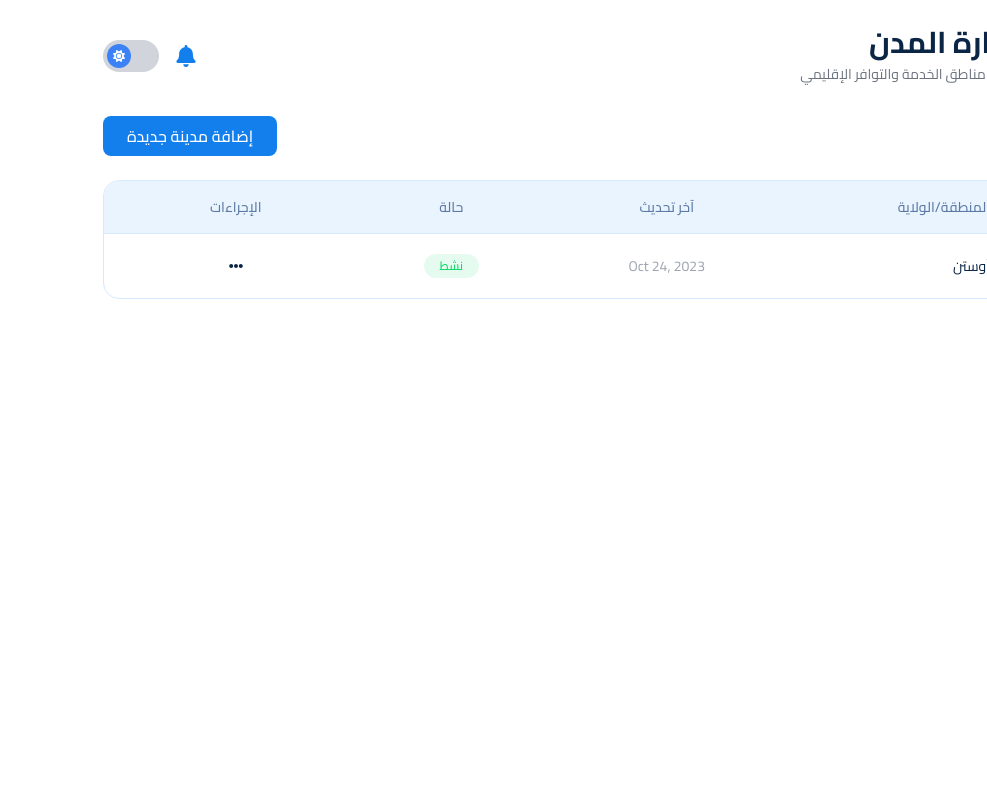
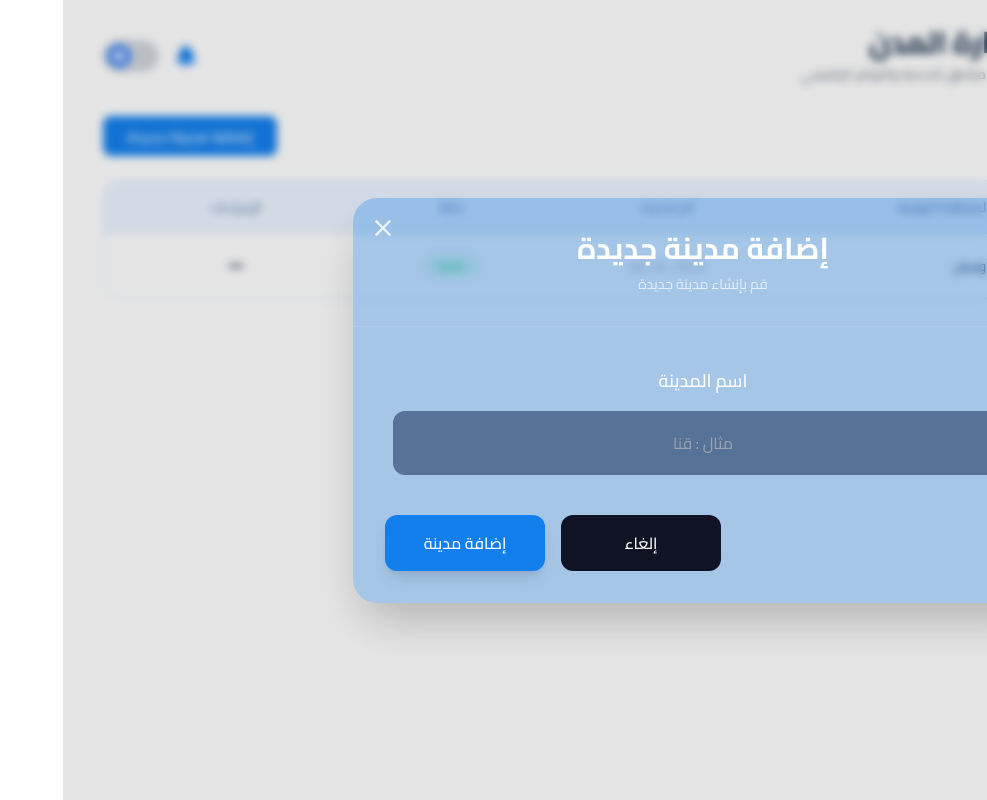
Before and after one commit to 3moor-dot/Gear_Up, a React (Vite) app: page /admin/citiesmanagement in a window 1280 px wide. Both pictures are taken after a click on the button "إضافة مدينة جديدة". Shown: the whole page, without its empty margins (293-1280 px from the left). Built offline with nearby package versions, Linux system fonts and the light colour scheme; a web font is replaced by a local one.

Commit message:
Add city modal

```diff
--- a/src/pages/Admin/AdminDashboard/AdminDashboard.tsx
+++ b/src/pages/Admin/AdminDashboard/AdminDashboard.tsx
@@ -27,9 +27,7 @@ const AdminDashboard: React.FC = () => {
             <h1 className={`text-3xl font-bold mb-1 transition-colors ${!dark ? "text-black" : "text-white"}`}>
               لوحة التحكم
             </h1>
-            {/* <p className={dark ? "text-white/60" : "text-[#6B8BB5]"}>
-              أهلاً بك مجددًا أيها المدير، إليك ملخصاً لنشاط المنصة.
-            </p> */}
+
             <p
   className="transition-colors"
   style={{
--- a/src/pages/Admin/CitiesManagement/CitiesManagement.tsx
+++ b/src/pages/Admin/CitiesManagement/CitiesManagement.tsx
@@ -1,17 +1,20 @@
 
-import React from "react";
+import React, { useState } from "react";
 import AdminSidebar from "../../../components/AdminSidebar/AdminSidebar";
 import NotificationBell from "../../../components/NotificationBell/notification_bell";
 import ThemeToggle from "../../../components/ThemeToggle/theme_toggle";
 import { useTheme } from "../../../contexts/ThemeContext";
-
 import { FaEllipsisH } from "react-icons/fa";
+import { IoMdClose } from "react-icons/io";
 
 const CitiesManagement: React.FC = () => {
   const { dark } = useTheme();
 
+
+  const [isModalOpen, setIsModalOpen] = useState(false);
+
   return (
-    <div className={`flex min-h-screen ${dark ? "bg-[#0F1323]" : "bg-white"}`}>
+    <div className={`flex min-h-screen ${dark ? "bg-[#0F1323]" : "bg-white"} relative`}>
       {/* SIDEBAR */}
       <AdminSidebar />
 
@@ -25,18 +28,10 @@ const CitiesManagement: React.FC = () => {
 
         {/* TITLE */}
         <div className="mb-8 text-right -mt-20">
-          <h1
-            className={`text-3xl font-bold ${
-              dark ? "text-white" : "text-[#0B2545]"
-            }`}
-          >
+          <h1 className={`text-3xl font-bold ${dark ? "text-white" : "text-[#0B2545]"}`}>
             إدارة المدن
           </h1>
-          <p
-            className={`mt-1 text-sm ${
-              dark ? "text-gray-400" : "text-gray-500"
-            }`}
-          >
+          <p className={`mt-1 text-sm ${dark ? "text-gray-400" : "text-gray-500"}`}>
             إدارة مناطق الخدمة والتوافر الإقليمي
           </p>
         </div>
@@ -44,15 +39,8 @@ const CitiesManagement: React.FC = () => {
         {/* ADD BUTTON */}
         <div className="mb-6 flex justify-end">
           <button
-    className="
-      bg-[#137FEC]
-      hover:bg-[#0F6AD1]
-      text-white
-      px-6 py-2
-      rounded-lg
-      font-medium
-      transition
-    "
+            onClick={() => setIsModalOpen(true)} //  open modal
+            className="bg-[#137FEC] hover:bg-[#0F6AD1] text-white px-6 py-2 rounded-lg font-medium transition"
           >
             إضافة مدينة جديدة
           </button>
@@ -60,29 +48,17 @@ const CitiesManagement: React.FC = () => {
 
         {/* TABLE CARD */}
         <div
-          className={`
-            rounded-2xl
-            overflow-hidden
-            transition-colors
-            ${
-              dark
-                ? "bg-[#0B1020] border border-[#1E2A44]"
-                : "bg-white border border-[#D6E9FF]"
-            }
-          `}
+          className={`rounded-2xl overflow-hidden transition-colors ${
+            dark ? "bg-[#0B1020] border border-[#1E2A44]" : "bg-white border border-[#D6E9FF]"
+          }`}
         >
           {/* TABLE HEADER */}
           <div
-            className={`
-              grid grid-cols-4
-              px-6 py-4
-              text-sm font-medium
-              ${
+            className={`grid grid-cols-4 px-6 py-4 text-sm font-medium ${
               dark
                 ? "text-gray-300 border-b border-[#1E2A44]"
                 : "text-[#5C7AA5] bg-[#EAF4FF] border-b border-[#D6E9FF]"
-              }
-            `}
+            }`}
           >
             <span>المنطقة/الولاية</span>
             <span className="text-center">آخر تحديث</span>
@@ -90,63 +66,100 @@ const CitiesManagement: React.FC = () => {
             <span className="text-center">الإجراءات</span>
           </div>
 
-          {/* ROW */}
+          {/* ROW EXAMPLE */}
           <div
-            className={`
-              grid grid-cols-4
-              items-center
-              px-6 py-4
-              text-sm
-              ${
-                dark
-                  ? "text-white hover:bg-[#111B34]"
-                  : "text-[#0B2545] hover:bg-[#F2F8FF]"
-              }
-              transition
-            `}
+            className={`grid grid-cols-4 items-center px-6 py-4 text-sm transition ${
+              dark ? "text-white hover:bg-[#111B34]" : "text-[#0B2545] hover:bg-[#F2F8FF]"
+            }`}
           >
-            {/* City */}
             <span>أوستن</span>
-
-            {/* Date */}
-            <span className="text-center text-gray-400">
-              Oct 24, 2023
-            </span>
-
-            {/* Status */}
+            <span className="text-center text-gray-400">Oct 24, 2023</span>
             <div className="flex justify-center">
-  <span
-    className={`
-      px-4 py-1
-      text-xs font-medium
-      rounded-full
-      bg-[#0BDA651A]
-      text-[#0BDA65]
-    `}
-  >
+              <span className="px-4 py-1 text-xs font-medium rounded-full bg-[#0BDA651A] text-[#0BDA65]">
                 نشط
               </span>
             </div>
-            {/* Actions */}
             <div className="flex justify-center">
-              <button
-                className={`
-                  w-8 h-8
-                  flex items-center justify-center
-                  rounded-full
-                  ${
-                    dark
-                      ? "hover:bg-[#1E2A44]"
-                      : "hover:bg-[#EAF4FF]"
-                  }
-                `}
-              >
+              <button className={`w-8 h-8 flex items-center justify-center rounded-full ${dark ? "hover:bg-[#1E2A44]" : "hover:bg-[#EAF4FF]"}`}>
                 <FaEllipsisH />
               </button>
             </div>
           </div>
         </div>
       </main>
+
+      {/* --- النافذة المنبثقة (MODAL) --- */}
+{isModalOpen && (
+  <div
+    className="fixed inset-0 z-50 flex items-center justify-center backdrop-blur-sm"
+    style={{ backgroundColor: "rgba(0,0,0,0.1)" }}
+  >
+    {/* modal  content */}
+    <div
+      className="w-[700px] rounded-3xl overflow-hidden shadow-2xl transition-all"
+      dir="rtl"
+      style={{ backgroundColor: dark ? "rgba(19,127,236,0.3)" : "rgba(19,127,236,0.3)" }}
+    >
+      {/* Header */}
+      <div className="p-8 text-center relative border-b border-white/10">
+  <button
+    onClick={() => setIsModalOpen(false)}
+    className="absolute left-4 top-4 text-white/80 hover:text-white"
+  >
+    <IoMdClose size={28} />
+  </button>
+  <h2 className="text-3xl font-bold text-white">إضافة مدينة جديدة</h2>
+  <p className="text-white/70 text-sm mt-2">قم بإنشاء مدينة جديدة</p>
+</div>
+
+      {/* Body */}
+      <div className="p-10">
+        <label className="block text-center text-white mb-4 text-lg font-medium">
+          اسم المدينة
+        </label>
+{/* <input
+  type="text"
+  placeholder="مثال : قنا"
+  className="w-full p-5 rounded-xl text-center outline-none border-none text-[#137FEC9C] placeholder:text-[#137FEC9C]"
+  style={{ backgroundColor: "rgba(11,31,76,0.5)" }} // كحلي غامق نص شفاف
+/> */}
+
+<input
+  type="text"
+  placeholder="مثال : قنا"
+  className="w-full p-5 rounded-xl text-center outline-none border-none"
+  style={{
+    backgroundColor: "rgba(11,31,76,0.5)",
+    color: dark ? "#FFFFFF" : "#0B4C8C",
+  }}
+  placeholderTextColor={dark ? "#137FEC9C" : "#0B4C8C"} // لون placeholder للأزرق الغامق في اللايت
+/>
+
+
+      </div>
+
+      {/* Footer / Buttons */}
+<div className="p-8 pt-0 flex gap-4 justify-end">
+  <button
+    onClick={() => setIsModalOpen(false)}
+    className="w-[160px] py-4 rounded-xl text-white font-medium hover:bg-black/30 transition"
+    style={{ backgroundColor: "#0F1323" }}
+  >
+    إلغاء
+  </button>
+  <button
+    className="w-[160px] py-4 rounded-xl text-white font-medium hover:bg-blue-600 transition shadow-lg"
+    style={{ backgroundColor: "#137FEC" }}
+  >
+    إضافة مدينة
+  </button>
+</div>
+
+    </div>
+  </div>
+)}
+
+
     </div>
   );
 };
```
Lines whose indentation alone changed are shown as unchanged.
